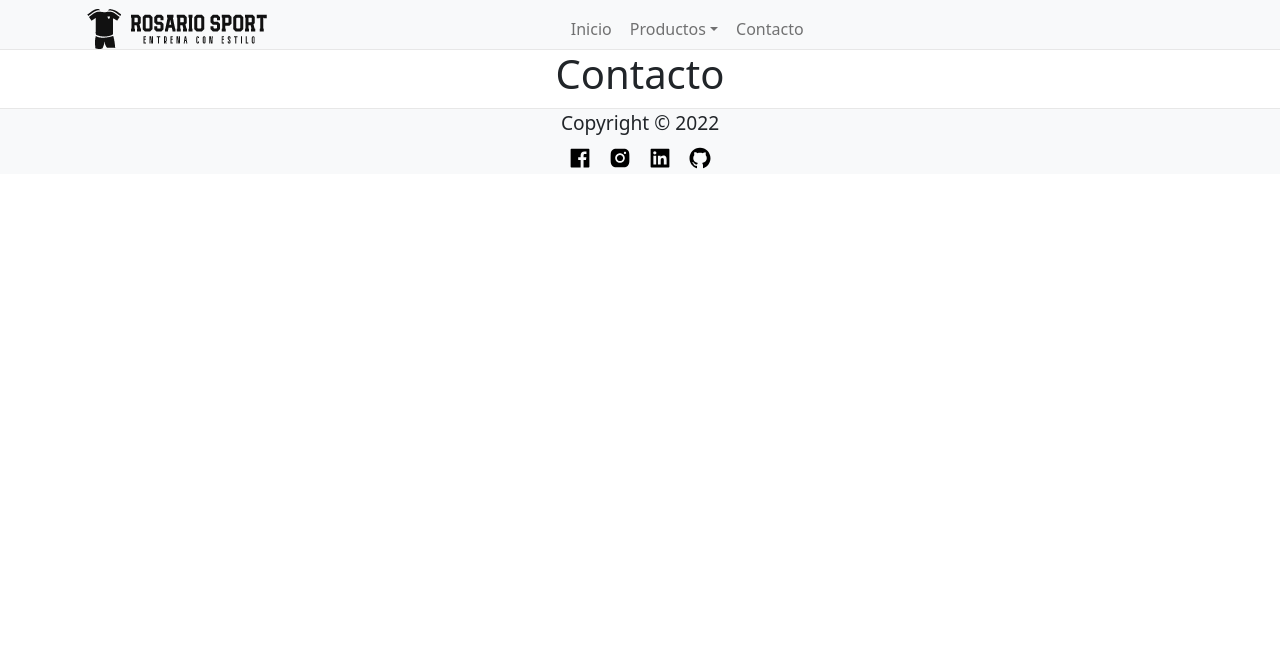
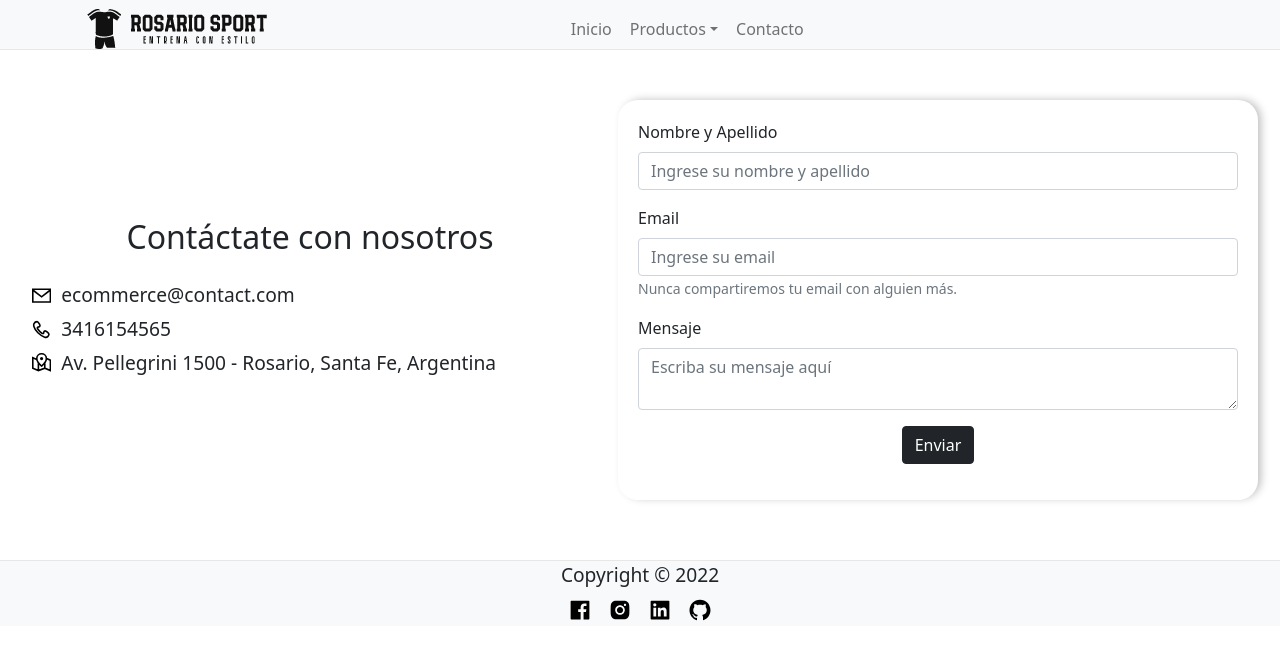
Before and after one commit to joaquingarola/e-commerce, a React (Create React App) app: page /Contacto in a window 1280 px wide. Shown: the top 660 px of the page. Built offline with nearby package versions, Linux system fonts and the light colour scheme.

Commit message:
Se agregó funcionalidad a la page Contact. Se agregÃaron los componentes ContactForm, ContactModal y ContactView

```diff
--- /dev/null
+++ b/src/components/ContactForm/ContactForm.js
@@ -0,0 +1,81 @@
+import { Form, Button} from 'react-bootstrap';
+import React, { useState } from 'react';
+
+const ContactForm = ({ saveData }) => {
+  const [formValue, setFormValue] = useState({
+    name: '',
+    email: '',
+    message: ''
+  });
+  const [validated, setValidated] = useState(false);
+
+  const handleSubmit = (e) => {
+    e.preventDefault();
+    const form = e.currentTarget;
+    if (form.checkValidity() === false) {
+      e.stopPropagation();
+    } else {
+      saveData({contact: formValue});
+    }
+    setValidated(true);
+  };
+
+  const handleChange = (e) => {
+    setFormValue({...formValue, [e.target.name]: e.target.value});
+  };
+
+
+  return(
+    <Form noValidate validated={validated} onSubmit={handleSubmit} style={{padding: '20px'}}>
+      <Form.Group className="mb-3" controlId="formBasicName">
+        <Form.Label>Nombre y Apellido</Form.Label>
+        <Form.Control
+          required
+          type="text"
+          name='name'
+          placeholder="Ingrese su nombre y apellido"
+          value={formValue.name}
+          onChange={handleChange}
+        />
+        <Form.Control.Feedback type="invalid">Debe completar este campo</Form.Control.Feedback>
+      </Form.Group>
+
+      <Form.Group className="mb-3" controlId="formBasicEmail">
+        <Form.Label>Email</Form.Label>
+        <Form.Control
+          required
+          type='email'
+          name='email'
+          placeholder="Ingrese su email"
+          value={formValue.email}
+          onChange={handleChange}
+        />
+        <Form.Text className="text-muted">
+          Nunca compartiremos tu email con alguien más.
+        </Form.Text>
+        <Form.Control.Feedback type="invalid">Debe completar con un email válido</Form.Control.Feedback>
+      </Form.Group>
+
+      <Form.Group className="mb-3" controlId="formBasicNumber">
+        <Form.Label>Mensaje</Form.Label>
+        <Form.Control
+          as="textarea"
+          required
+          name = 'message'
+          placeholder='Escriba su mensaje aquí'
+          value={formValue.message}
+          onChange={handleChange}
+        />
+        <Form.Control.Feedback type="invalid">Debe completar este campo</Form.Control.Feedback>
+      </Form.Group>
+
+      <Form.Group className="mb-3" controlId="formBasicButton" style={{display: 'flex', justifyContent:'center'}}>
+        <Button variant="dark" type='submit'>
+          Enviar
+        </Button>
+      </Form.Group>
+    </Form>
+  );
+};
+
+export default ContactForm;
--- /dev/null
+++ b/src/components/ContactModal/ContactModal.css
@@ -0,0 +1,36 @@
+.wrapper {
+  height:150px;
+  display:flex;
+  justify-content:center;
+  align-items:center;
+}
+
+.checkmark__circle{
+  stroke-dasharray: 166;
+  stroke-dashoffset: 166;
+  stroke-width: 2;
+  stroke-miterlimit: 10;
+  stroke: #7ac142;
+  fill: none;
+  animation: stroke 0.6s cubic-bezier(0.65, 0, 0.45, 1) forwards
+}
+
+.checkmark{
+  width: 56px;
+  height: 56px;
+  border-radius: 50%;
+  display: block;
+  stroke-width: 2;
+  stroke: #fff;
+  stroke-miterlimit: 10;
+  margin: 10% auto;
+  box-shadow: inset 0px 0px 0px #7ac142;
+  animation: fill .4s ease-in-out .4s forwards, scale .3s ease-in-out .9s both
+}
+
+.checkmark__check{
+  transform-origin: 50% 50%;
+  stroke-dasharray: 48;
+  stroke-dashoffset: 48;
+  animation: stroke 0.3s cubic-bezier(0.65, 0, 0.45, 1) 0.8s forwards
+}
--- /dev/null
+++ b/src/components/ContactModal/ContactModal.js
@@ -0,0 +1,28 @@
+import { Modal, Button } from 'react-bootstrap';
+import './ContactModal.css';
+
+const ContactModal = ({ finishContact, showModal }) => {
+  return(
+    <Modal show={showModal} onHide={finishContact} style={{borderRadius: '30px', border: '1px solid grey'}}>
+      <div>
+        <div className="wrapper">
+          <svg className="checkmark" xmlns="http://www.w3.org/2000/svg" viewBox="0 0 52 52">
+            <circle className="checkmark__circle" cx="26" cy="26" r="25" fill="none"/>
+            <path className="checkmark__check" fill="none" d="M14.1 27.2l7.1 7.2 16.7-16.8"/>
+          </svg>
+        </div>
+        <h4 style={{textAlign: 'center', margin:'20px 10px'}}>Su mensaje ha sido enviado con éxito.</h4>
+        <div style={{display: 'flex', justifyContent: 'center'}}>
+          <Button
+            variant='dark'
+            style={{borderRadius: '20px', marginBottom: '20px', width:'25%', height:'40px !important'}}
+            onClick={finishContact}>
+              Cerrar
+          </Button>
+        </div>
+      </div>
+    </Modal>
+  );
+};
+
+export default ContactModal;
--- /dev/null
+++ b/src/components/ContactView/ContactView.css
@@ -0,0 +1,36 @@
+.main-container {
+  display: flex;
+  flex-flow: row wrap;
+  justify-content: center;
+}
+
+.info-container{
+  margin: auto 10px;
+  width: 45%;
+}
+
+.contact-info-title{
+  text-align: center;
+  margin-bottom: 25px;
+}
+
+.contact-text {
+  width: 90%;
+  margin: 0 10px;
+}
+
+.contact-info-container{
+  display: flex;
+  align-items: center;
+  margin: 5px 10px;
+  font-size: 1.2em;
+}
+
+.form-container {
+  width: 50%;
+  margin: 50px 10px;
+  box-shadow: 4px -1px 8px -1px rgba(0,0,0,0.25);
+  -webkit-box-shadow: 4px -1px 8px -1px rgba(0,0,0,0.25);
+  -moz-box-shadow: 4px -1px 8px -1px rgba(0,0,0,0.25);
+  border-radius: 20px;
+}
--- /dev/null
+++ b/src/components/ContactView/ContactView.js
@@ -0,0 +1,60 @@
+import React, {useState} from 'react';
+import { useNavigate } from 'react-router-dom';
+import { GrMailOption, GrMapLocation, GrPhone } from 'react-icons/gr';
+import ContactForm from '../ContactForm/ContactForm.js';
+import ContactModal from '../ContactModal/ContactModal.js';
+import { addDoc, collection } from 'firebase/firestore';
+import db from '../../utils/firebaseConfig';
+import './ContactView.css';
+
+const ContactView = () => {
+  const [showModal, setShowModal] = useState(false);
+  const navigate = useNavigate();
+
+  const saveData = async (newContact) => {
+    const contactFirebase = collection(db, 'mensajes');
+    const contactDoc = await addDoc(contactFirebase, newContact);
+    handleShow();
+    /* setSuccess(contactDoc.id); */
+  };
+
+  const handleClose = () => setShowModal(false);
+  const handleShow = () => setShowModal(true);
+
+  const finishContact = () => {
+    handleClose();
+    navigate('/');
+  };
+
+  return(
+    <div className='main-container'>
+      <div className='info-container'>
+        <h2 className='contact-info-title'>Contáctate con nosotros</h2>
+        <div className='contact-info-container'>
+          <GrMailOption/>
+          <p className='contact-text'>ecommerce@contact.com</p>
+        </div>
+        <div className='contact-info-container'>
+          <GrPhone/>
+          <p className='contact-text'>3416154565</p>
+        </div>
+        <div className='contact-info-container'>
+          <GrMapLocation/>
+          <p className='contact-text'>Av. Pellegrini 1500 - Rosario, Santa Fe, Argentina</p>
+        </div>
+      </div>
+      <div className='form-container'>
+        <ContactForm
+          handleShow = {handleShow}
+          saveData = {saveData}
+        />
+      </div>
+      <ContactModal
+        showModal = {showModal}
+        finishContact = {finishContact}
+      />
+    </div>
+  );
+}
+
+export default ContactView;
--- a/src/pages/Contact.js
+++ b/src/pages/Contact.js
@@ -1,8 +1,9 @@
 import React from 'react';
+import ContactView from '../components/ContactView/ContactView';
 
 const Contact = () => {
   return(
-    <h1 style={{textAlign: 'center'}}>Contacto</h1>
+    <ContactView />
   );
 }
 
```
Also changed, not shown: src/components/ContactForm/ContactForm.css (added).
